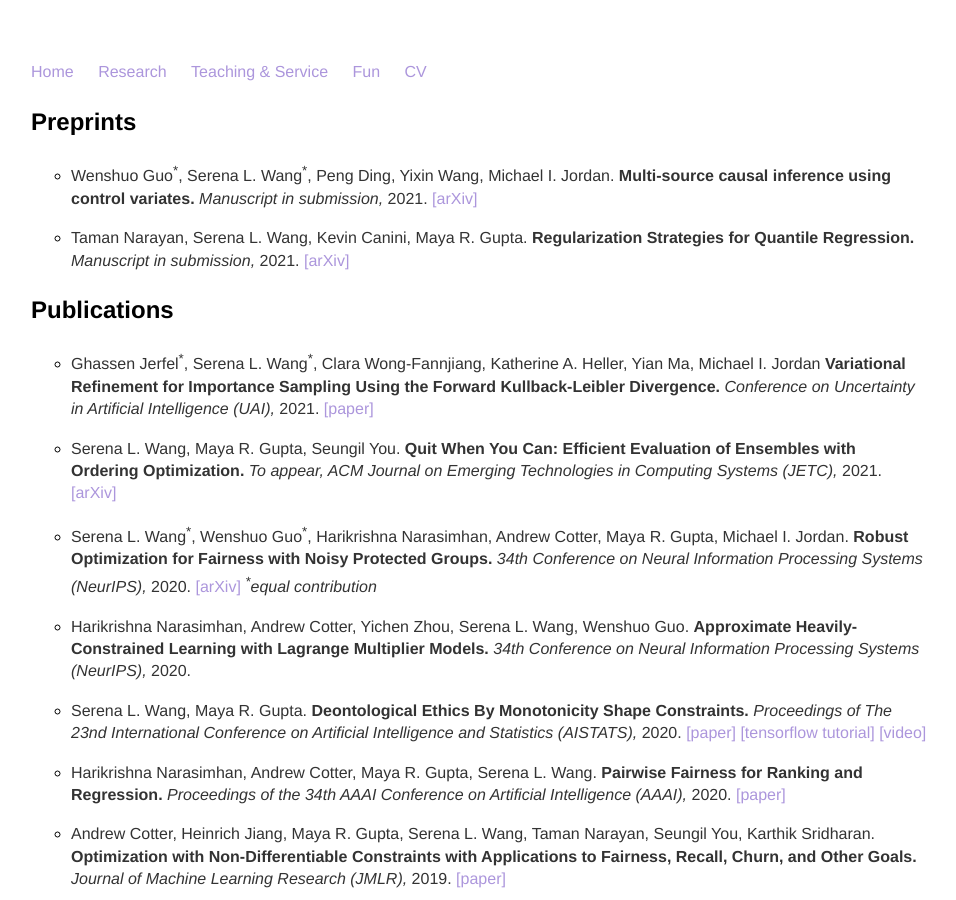
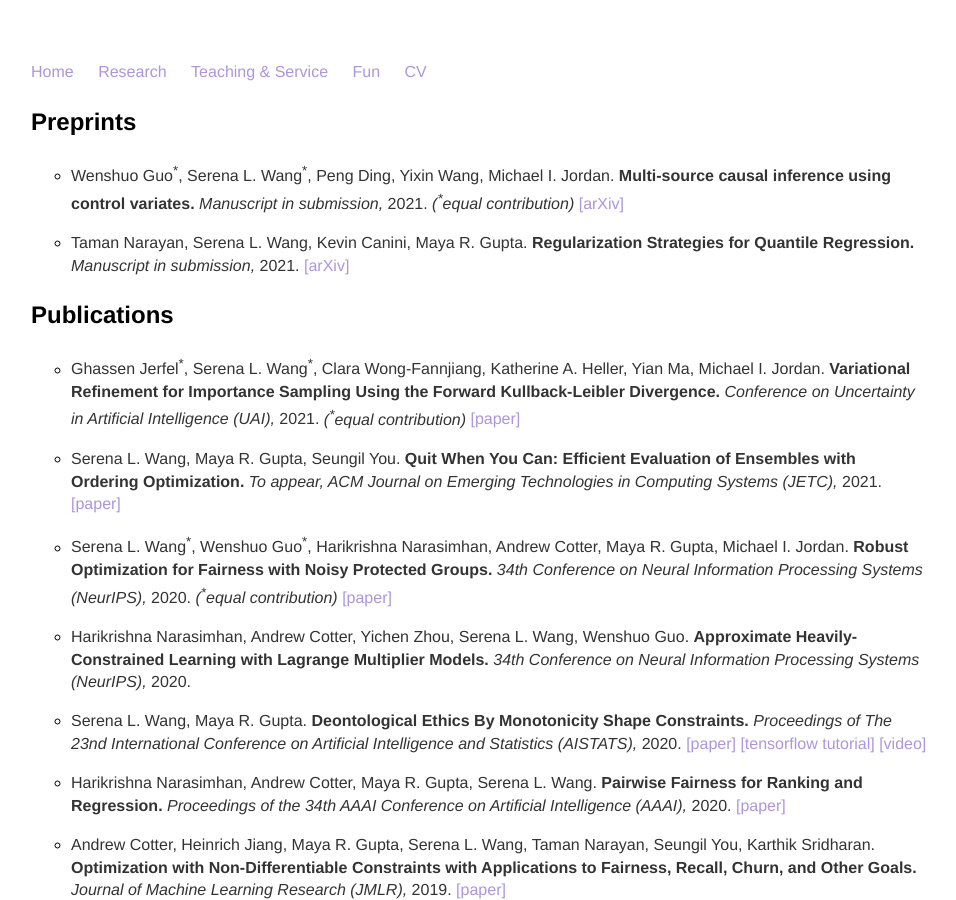
Before and after one commit to serenalwang/serenalwang.github.io, a Jekyll site: the page built from research.md, in a window 1280 px wide and 900 px high. Shown: the whole window, without its empty margins (161-1117 px from the left). Built offline with Jekyll 4.4.1, drawn with Linux system fonts in a browser that asks for light colours.

Commit message:
updated pub links

```diff
--- a/research.md
+++ b/research.md
@@ -5,21 +5,22 @@ title: Research
 
 ### Preprints
 * Wenshuo Guo<sup>\*</sup>, Serena L. Wang<sup>\*</sup>, Peng Ding, Yixin Wang, Michael I. Jordan.
-**Multi-source causal inference using control variates.** *Manuscript in submission,* 2021. [[arXiv]](https://arxiv.org/abs/2103.16689)
+**Multi-source causal inference using control variates.** *Manuscript in submission,* 2021. *(<sup>\*</sup>equal contribution)* [[arXiv]](https://arxiv.org/abs/2103.16689)
 
 * Taman Narayan, Serena L. Wang, Kevin Canini, Maya R. Gupta.
 **Regularization Strategies for Quantile Regression.** *Manuscript in submission,* 2021. [[arXiv]](https://arxiv.org/abs/2102.05135)
 
 ### Publications
-* Ghassen Jerfel<sup>\*</sup>, Serena L. Wang<sup>\*</sup>, Clara Wong-Fannjiang, Katherine A. Heller, Yian Ma, Michael I. Jordan
-**Variational Refinement for Importance Sampling Using the Forward Kullback-Leibler Divergence.** *Conference on Uncertainty in Artificial Intelligence (UAI),* 2021. [[paper]](https://openreview.net/pdf?id=67p4Qb3fe4k)
+* Ghassen Jerfel<sup>\*</sup>, Serena L. Wang<sup>\*</sup>, Clara Wong-Fannjiang, Katherine A. Heller, Yian Ma, Michael I. Jordan.
+**Variational Refinement for Importance Sampling Using the Forward Kullback-Leibler Divergence.** *Conference on Uncertainty in Artificial Intelligence (UAI),* 2021. *(<sup>\*</sup>equal contribution)* [[paper]](https://openreview.net/pdf?id=67p4Qb3fe4k)
+
 
 * Serena L. Wang, Maya R. Gupta, Seungil You.
-**Quit When You Can: Efficient Evaluation of Ensembles with Ordering Optimization.** *To appear, ACM Journal on Emerging Technologies in Computing Systems (JETC),* 2021. [[arXiv]](https://arxiv.org/abs/1806.11202)
+**Quit When You Can: Efficient Evaluation of Ensembles with Ordering Optimization.** *To appear, ACM Journal on Emerging Technologies in Computing Systems (JETC),* 2021. [[paper]](https://dl.acm.org/doi/10.1145/3451209)
 
 * Serena L. Wang<sup>\*</sup>, Wenshuo Guo<sup>\*</sup>, Harikrishna Narasimhan, Andrew Cotter, Maya R. Gupta, Michael I. Jordan.
-**Robust Optimization for Fairness with Noisy Protected Groups.** *34th Conference on Neural Information Processing Systems (NeurIPS),* 2020. [[arXiv]](https://arxiv.org/abs/2002.09343)
-*<sup>\*</sup>equal contribution*
+**Robust Optimization for Fairness with Noisy Protected Groups.** *34th Conference on Neural Information Processing Systems (NeurIPS),* 2020. *(<sup>\*</sup>equal contribution)* [[paper]](https://proceedings.neurips.cc//paper/2020/file/37d097caf1299d9aa79c2c2b843d2d78-Paper.pdf)
+
 
 * Harikrishna Narasimhan, Andrew Cotter, Yichen Zhou, Serena L. Wang, Wenshuo Guo.
 **Approximate Heavily-Constrained Learning with Lagrange Multiplier Models.** *34th Conference on Neural Information Processing Systems (NeurIPS),* 2020.
```
